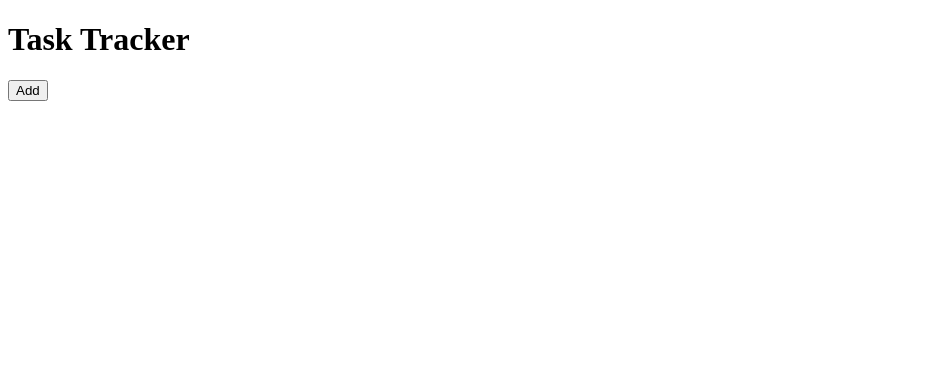
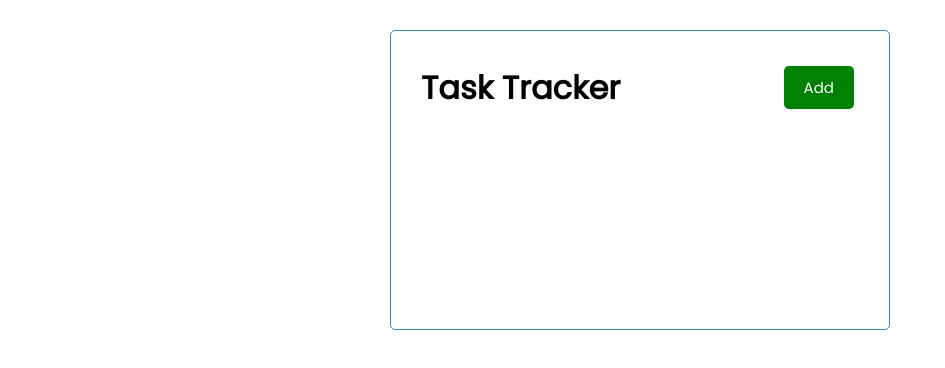
Before and after one commit to artseven/react-refresher, a React (Create React App) app: page / in a window 1280 px wide. Shown: the top 368 px of the page, without its empty margins (0-945 px from the left). Built offline with nearby package versions, Linux system fonts and the light colour scheme.

Commit message:
reusable button component with props

```diff
--- /dev/null
+++ b/src/components/Button.js
@@ -0,0 +1,18 @@
+import PropTypes from 'prop-types'
+
+const Button = ({ color, text }) => {
+    const onClick = () => {
+        console.log('click')
+    }
+    return <button onclick={onClick} style={{ backgroundColor: color }} className='btn'>{text}</button>
+}
+
+Button.defaultProps = {
+    color: 'steelblue'
+}
+
+Button.propTypes = {
+    text: PropTypes.string,
+    color: PropTypes.string
+}
+export default Button
--- a/src/components/Header.js
+++ b/src/components/Header.js
@@ -1,11 +1,12 @@
 import PropTypes from 'prop-types'
-
+import Button from './Button'
 const Header = ({title}) => {
     return (
         <header className="header">
             <h1>{title}</h1>
-            <button>Add</button>
+            <Button color='green' text='Add' />
         </header>
+
     )
 }
 
--- a/src/index.js
+++ b/src/index.js
@@ -1,6 +1,8 @@
 import React from 'react';
 import ReactDOM from 'react-dom';
+import './index.css';
 import App from './App';
+import reportWebVitals from './reportWebVitals';
 
 ReactDOM.render(
   <React.StrictMode>
@@ -8,3 +10,8 @@ ReactDOM.render(
   </React.StrictMode>,
   document.getElementById('root')
 );
+
+// If you want to start measuring performance in your app, pass a function
+// to log results (for example: reportWebVitals(console.log))
+// or send to an analytics endpoint. Learn more: https://bit.ly/CRA-vitals
+reportWebVitals();
```
Also changed, not shown: 2 other files (tests, documents, lock files or other folders).
